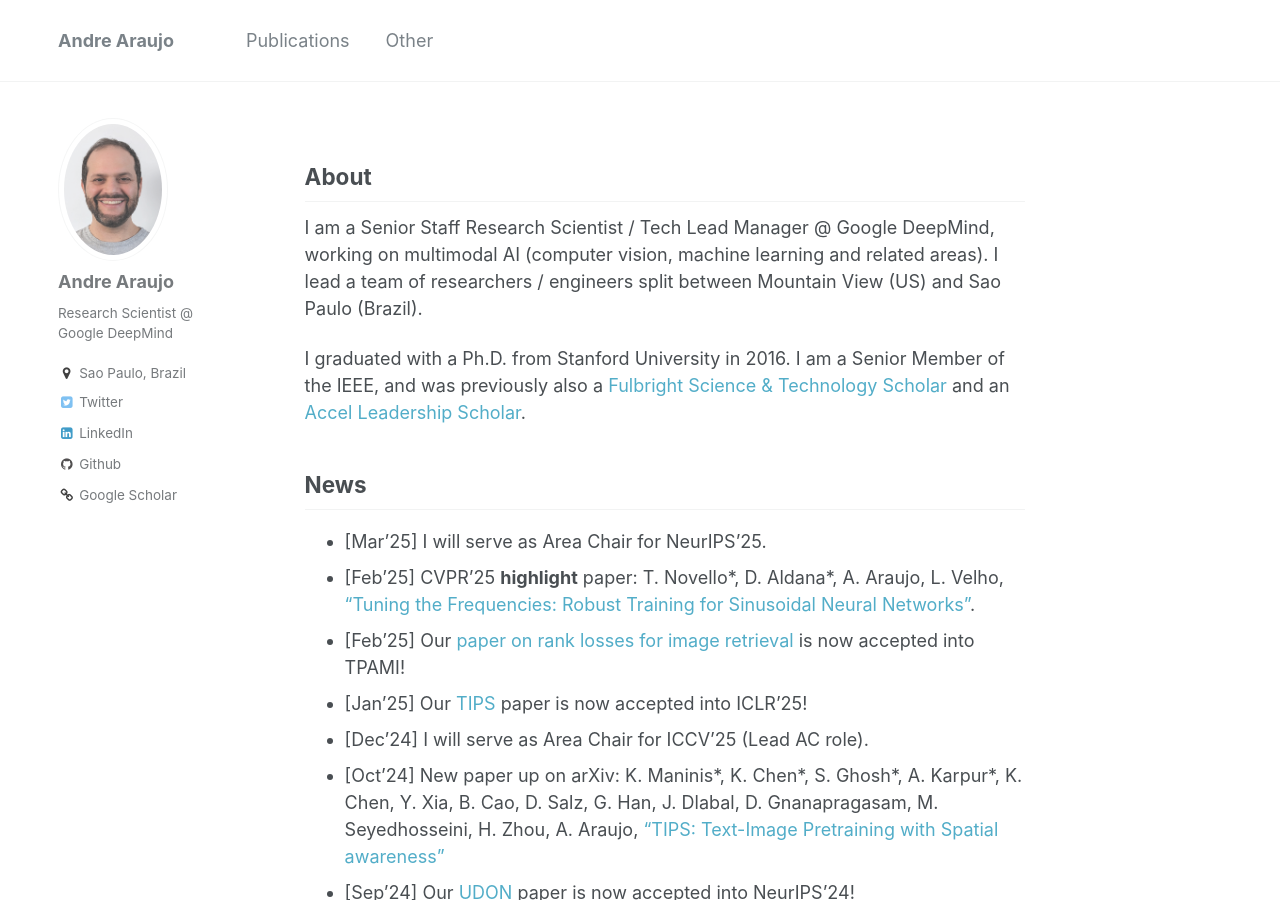
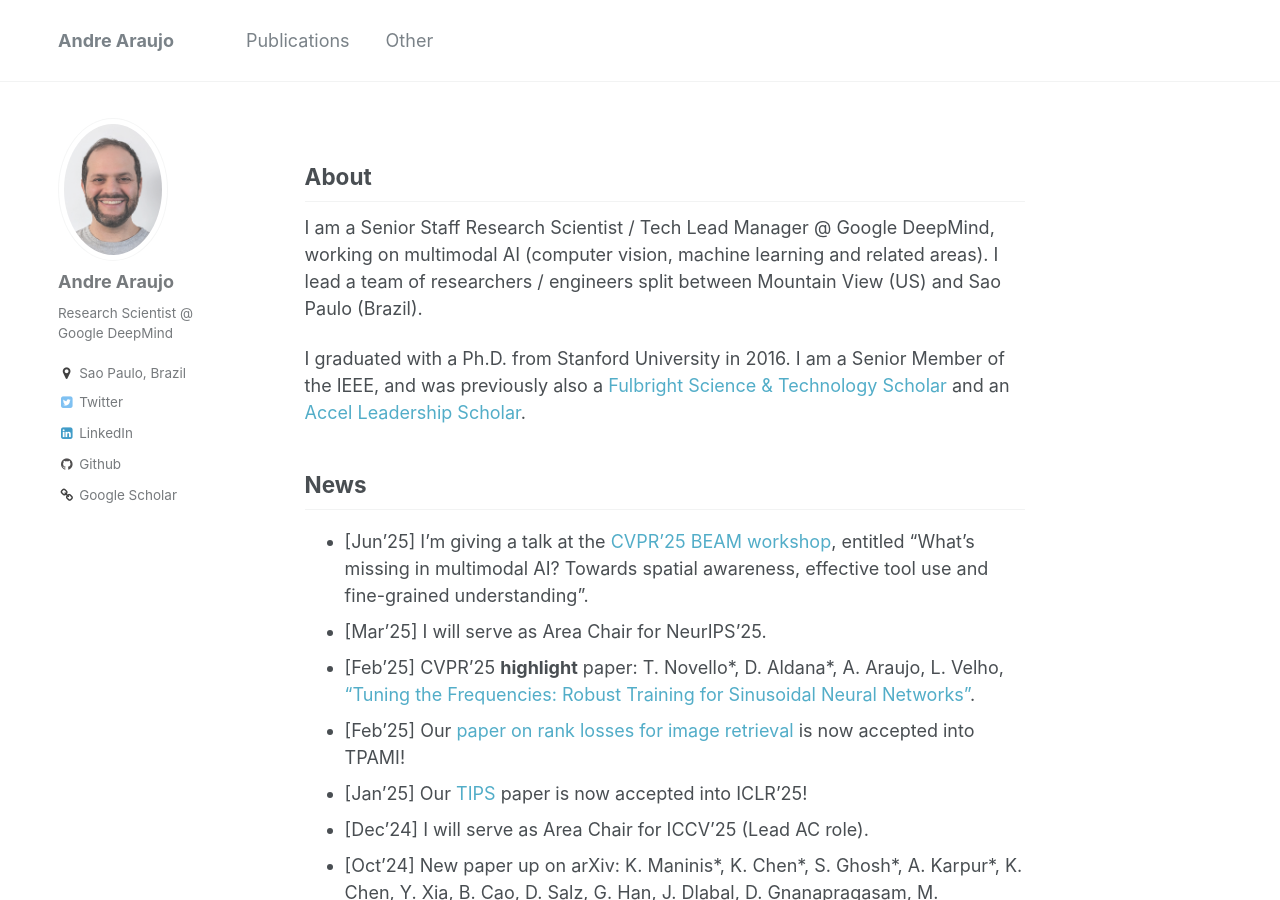
Before and after one commit to andrefaraujo/andrefaraujo.github.io, a Jekyll site: the page built from _pages/about.md, in a window 1280 px wide and 900 px high. Built offline with Jekyll 4.4.1, drawn with Linux system fonts in a browser that asks for light colours.

Commit message:
BEAM talk

```diff
--- a/_pages/about.md
+++ b/_pages/about.md
@@ -18,6 +18,7 @@ I am a Senior Member of the IEEE, and was previously also a [Fulbright Science &
 
 ## News
 
+* [Jun'25] I'm giving a talk at the [CVPR'25 BEAM workshop](https://beam-workshop2025.github.io/), entitled "What's missing in multimodal AI? Towards spatial awareness, effective tool use and fine-grained understanding".
 * [Mar'25] I will serve as Area Chair for NeurIPS'25.
 * [Feb'25] CVPR'25 **highlight** paper: T. Novello\*, D. Aldana\*, A. Araujo, L. Velho, ["Tuning the Frequencies: Robust Training for Sinusoidal Neural Networks"](https://arxiv.org/abs/2407.21121).
 * [Feb'25] Our [paper on rank losses for image retrieval](https://arxiv.org/abs/2309.08250) is now accepted into TPAMI!
```
